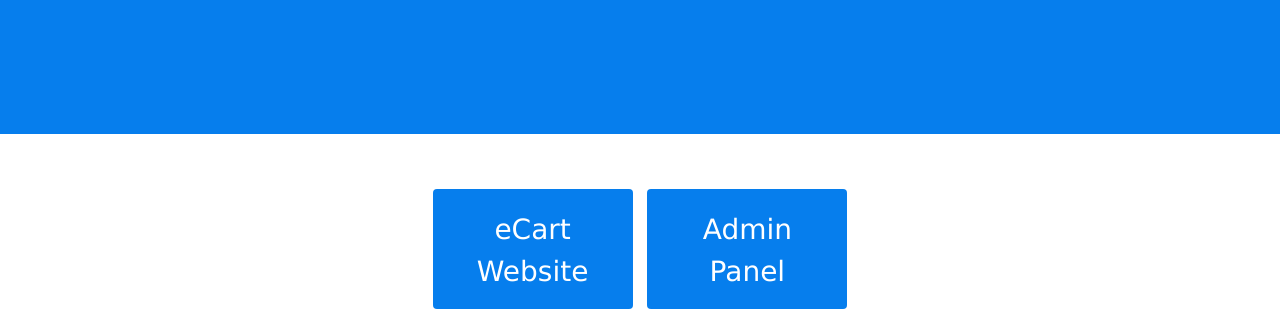
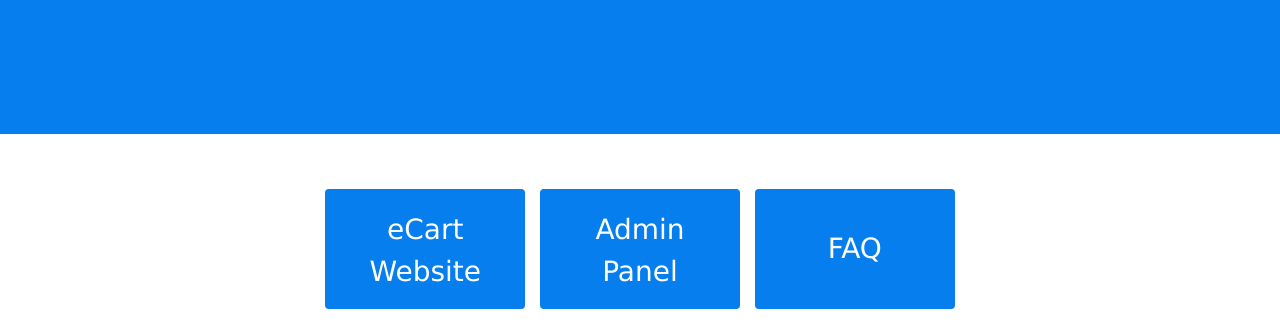
Before and after one commit to wrteamdev/ECart_singlevendor_Website_Doc, a plain HTML site: page index.html in a window 1280 px wide. Shown: the part 476-800 px from the top of the page. Drawn offline with nearby package versions, Linux system fonts and the light colour scheme.

Commit message:
Update index.html

```diff
--- a/index.html
+++ b/index.html
@@ -90,6 +90,10 @@
             <button class="button"
                 style="vertical-align:middle"
                 onclick="location.href = 'admin-panel/index.html';"><span>Admin Panel</span></button>
+
+            <button class="button"
+                style="vertical-align:middle"
+                onclick="location.href = 'https://docs.google.com/document/d/1rJmSRh9p5QLMypjM44pLJXuhcdcb5IPCW1pjo2e4DOY/edit?usp=sharing;"><span>FAQ</span></button>
         </div>
     </center>
 
```
